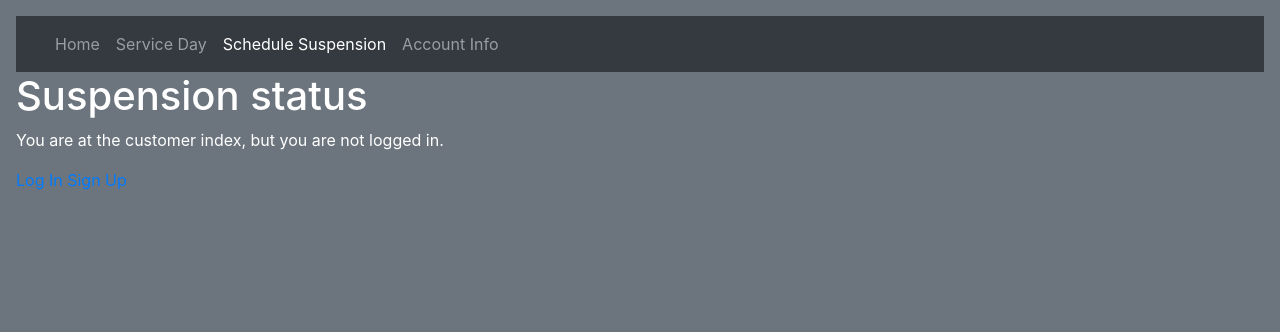
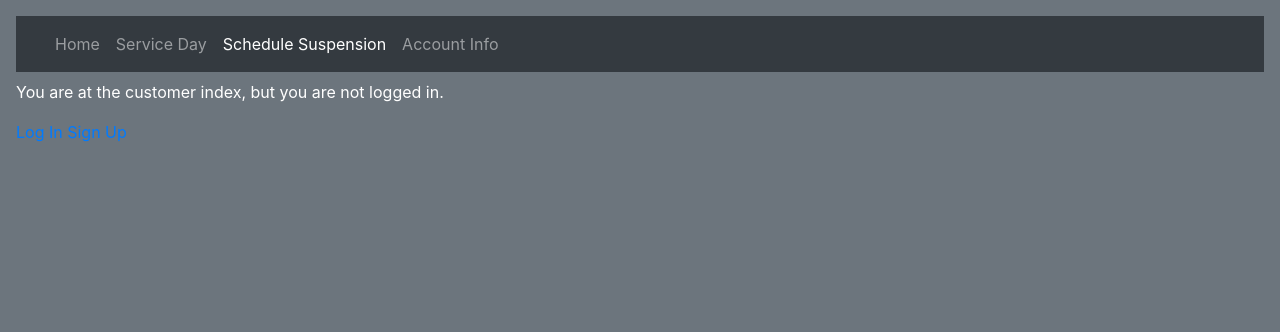
Before and after one commit to mike-peterson04/trash_collector, a Django app: template trash_collector/customers/templates/customers/suspend.html in a window 1280 px wide. Shown: the top 332 px of the page. Run offline with Django 3.2, Linux system fonts and the light colour scheme; the template is opened without the code that fills it, so the values that code supplies are empty; some libraries are stand-ins or nearby versions.

Commit message:
started working on suspend funtionality

```diff
--- a/trash_collector/customers/templates/customers/suspend.html
+++ b/trash_collector/customers/templates/customers/suspend.html
@@ -15,7 +15,7 @@
 </li>
 {% endblock %}
 
-{% block header %} Suspension status {% endblock %}
+{% block header %}{% endblock %}
 
 {% block content %}
   {% if customer_exists != True and user.is_authenticated %}
@@ -25,16 +25,12 @@
   <h1 align="center">Hello {{ user.username }}!</h1><br>
     <table align="center" width="80%">
         <tr>
-            <td><h3 align="center">Suspension status</h3></td>
             <td><form action="{% url 'customers:suspend' %}" method="post">
         {% csrf_token %}
-    Name:<input type="text" name="name" id="name" class="btn btn-dark" value="{{ customer.name }}" ><br>
     <div>
         <h3>What day would you like to start suspending your service?</h3><br><input type="date" id="start_date" name="start_date"><br>
         <h3>What day would you like to resume your service?</h3><br><input type="date" id="end_date" name="end_date"><br>
         </div>
-    Address:<input type="text" name="address" id="address" class="btn btn-dark" value="{{ customer.address }}" ><br>
-    Zipcode:<input type="text" name="zip" id="zip" class="btn btn-dark" value="{{ customer.zipcode }}" ><br>
     <input type="submit" value="Apply" class="btn btn-dark">
     </form></td>
         </tr>
--- a/trash_collector/customers/views.py
+++ b/trash_collector/customers/views.py
@@ -37,7 +37,8 @@ def suspend(request):
     if request.method == 'POST':
         context['customer'].suspension_start = request.POST.get('start_date')
         context['customer'].suspension_end = request.POST.get('end_date')
-        if datetime.date(context['customer'].suspension_start) > date.today():
+        date_check = context['customer'].suspension_start.split('-')
+        if datetime.date(int(date_check[0]), int(date_check[1]), int(date_check[2])) > date.today():
             context['customer'].suspension = False
         else:
             context['customer'].suspension = True
```
